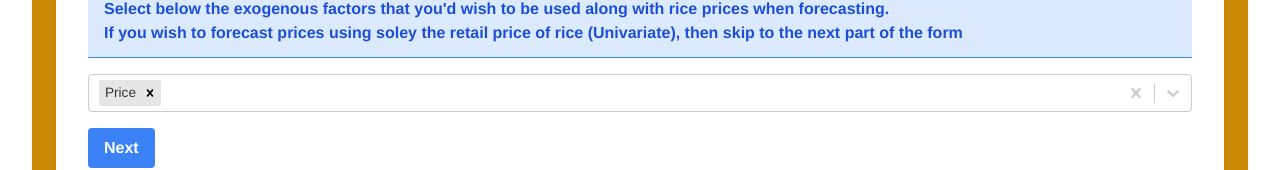
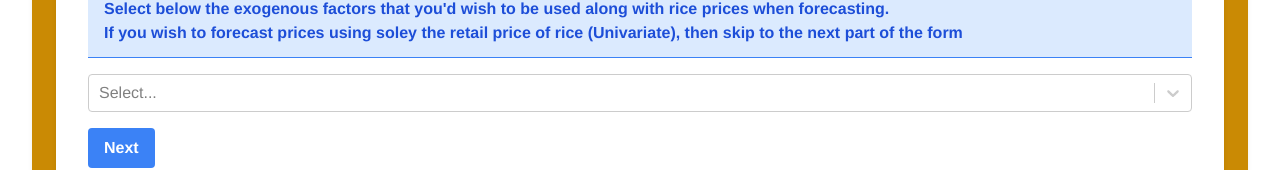
Before and after one commit to luqmanrumaiz/SriOryzaugur, a React (Create React App) app in the folder frontend/: page /forecast in a window 1280 px wide. Shown: the part 362-532 px from the top of the page. Built offline with nearby package versions, Linux system fonts and the light colour scheme; a web font is replaced by a local one.

Commit message:
Modified API Url to be taken from Env

```diff
--- a/frontend/src/pages/forecastPage.js
+++ b/frontend/src/pages/forecastPage.js
@@ -7,16 +7,16 @@ import Spinner from "../components/forecast/spinner";
 import MetricsCard from '../components/forecast/metricsCard'
 import LineChart from '../components/charts/lineChart.js'
 
-import {tailwindConfig, hexToRGB} from '../utils/utils.js';
+import {tailwindConfig} from '../utils/utils.js';
 
 
 const ForecastPage = () => {
 
     const [step, setStep] = useState(1);
 
-    const [selectedOptions, setSelectedOptions] = useState(SERIES_OPTIONS[0]);
+    const [selectedOptions, setSelectedOptions] = useState();
 
-    const [allowedDateRange, setAllowedDateRange] = useState(["1996-01", "2022-12"])
+    const allowedDateRange = ["1996-01", "2022-12"]
     const [dateFrom, setDateFrom] = useState('');
     const [dateTo, setDateTo] = useState('');
 
@@ -84,11 +84,12 @@ const ForecastPage = () => {
     const fetchData = async () => {
         setIsLoading(true);
 
+        let selectedSeries = selectedOptions.unshift(SERIES_OPTIONS[0])
         const requestOptions = {
             method: "POST",
             headers: {"Content-Type": "application/json"},
             body: JSON.stringify({
-                selected_series: selectedOptions,
+                selected_series: selectedSeries,
                 date_from: dateFrom,
                 date_to: dateTo,
             }),
@@ -96,7 +97,7 @@ const ForecastPage = () => {
 
         try {
             const response = await fetch(
-                "http://127.0.0.1:5000/generate-forecasts",
+                process.env.REACT_APP_BASE_API_URL,
                 requestOptions
             );
             const jsonData = await response.json();
@@ -151,10 +152,9 @@ const ForecastPage = () => {
                                         </p>
                                     </div>
                                     <Select
-                                        defaultValue={[SERIES_OPTIONS[0]]}
                                         isMulti
                                         name="series"
-                                        options={SERIES_OPTIONS}
+                                        options={SERIES_OPTIONS.slice(1)}
                                         onChange={(selectedOptions) => setSelectedOptions(selectedOptions)}
                                         className="basic-multi-select"
                                         classNamePrefix="select"
@@ -236,26 +236,27 @@ const ForecastPage = () => {
                                             <MetricsCard
                                                 key={key}
                                                 metric={{
-                                                title: key,
+                                                    title: key,
                                                     metric: value
-                                            }}/>
-                                            ))}
+                                                }}/>
+                                        ))}
                                     </div>
                                     <div className="px-4 py-6 bg-white rounded-lg shadow-md">
                                         <h2 className="text-lg font-medium text-gray-900 mb-4">Forecast</h2>
                                         <p className="text-gray-600 mb-2">{forecastSummary}</p>
                                     </div>
                                 </div>
-                                <button class="w-full bg-green-700 hover:bg-yellow-700 duration-150 ease-in-out text-white font-bold py-2 px-4 rounded">
+                                <button
+                                    class="w-full bg-green-700 hover:bg-yellow-700 duration-150 ease-in-out text-white font-bold py-2 px-4 rounded">
                                     Forecast Again
                                 </button>
                             </div>
                         </>
-                        )}
+                    )}
                 </section>
             </main>
         </div>
-        );
+    );
 };
 
 export default ForecastPage;
```
